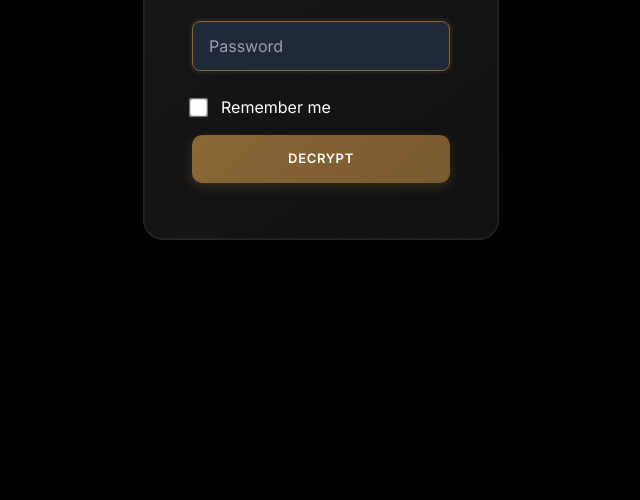
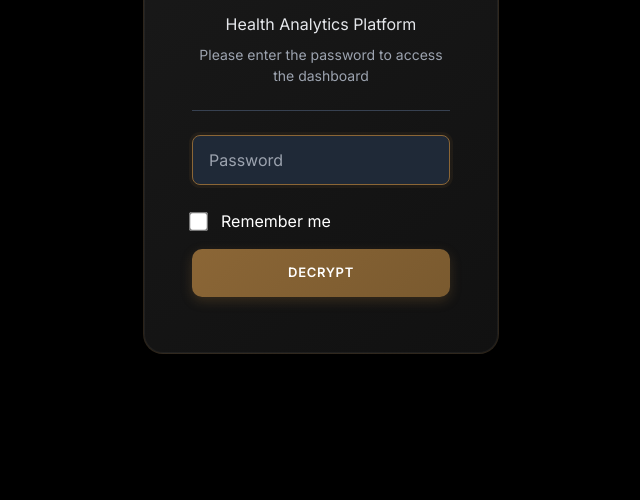
Before and after one commit to crpython/ksi-dashboard, a website: page encrypted-dashboard.html in a window 1280 px wide. Shown: the part 300-800 px from the top of the page, without its empty margins (319-959 px from the left). Drawn offline with nearby package versions, Linux system fonts and the light colour scheme.

Commit message:
Fix vertical centering of password form

```diff
--- a/encrypted-dashboard.html
+++ b/encrypted-dashboard.html
@@ -227,8 +227,11 @@
             }
 
             .staticrypt-content {
-                height: 100%;
+                height: 100vh;
                 width: 100%;
+                display: flex;
+                align-items: center;
+                justify-content: center;
             }
 
             label.staticrypt-remember {
```
